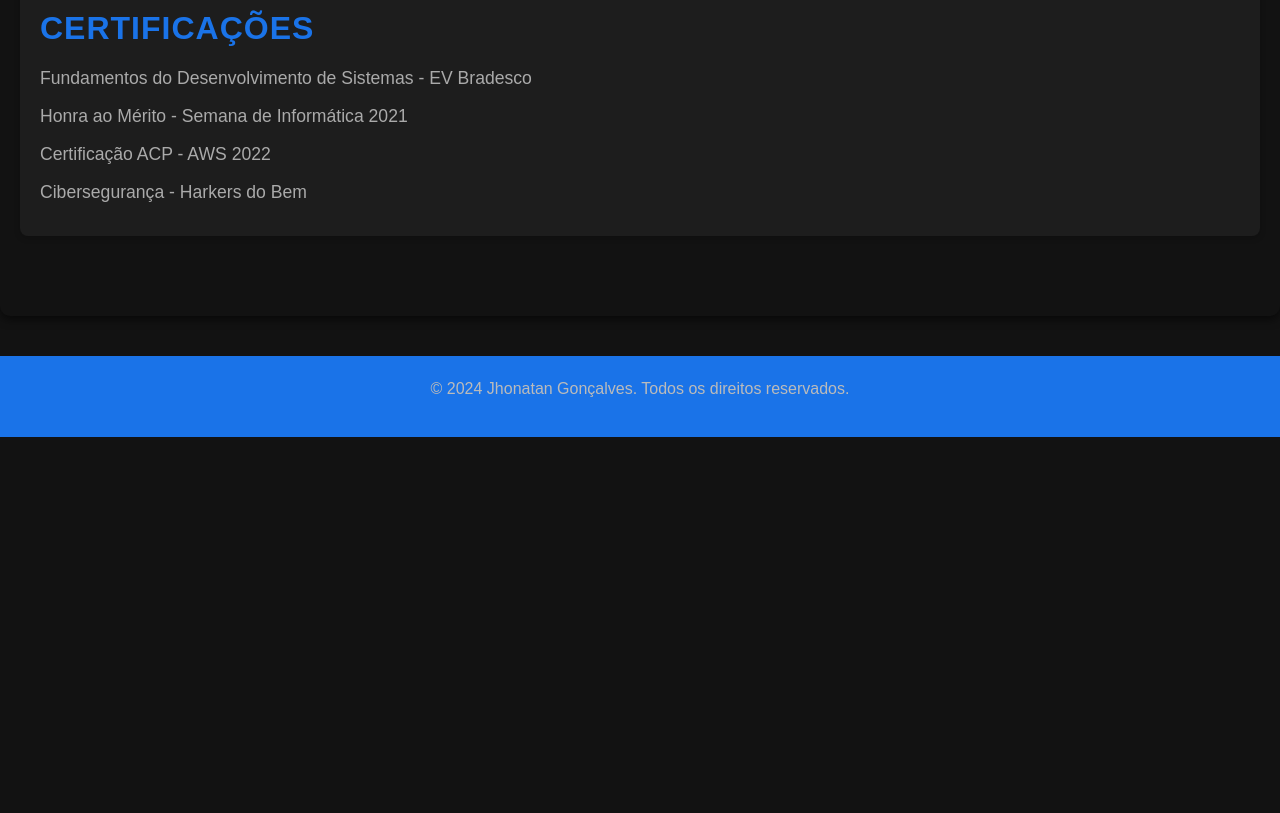
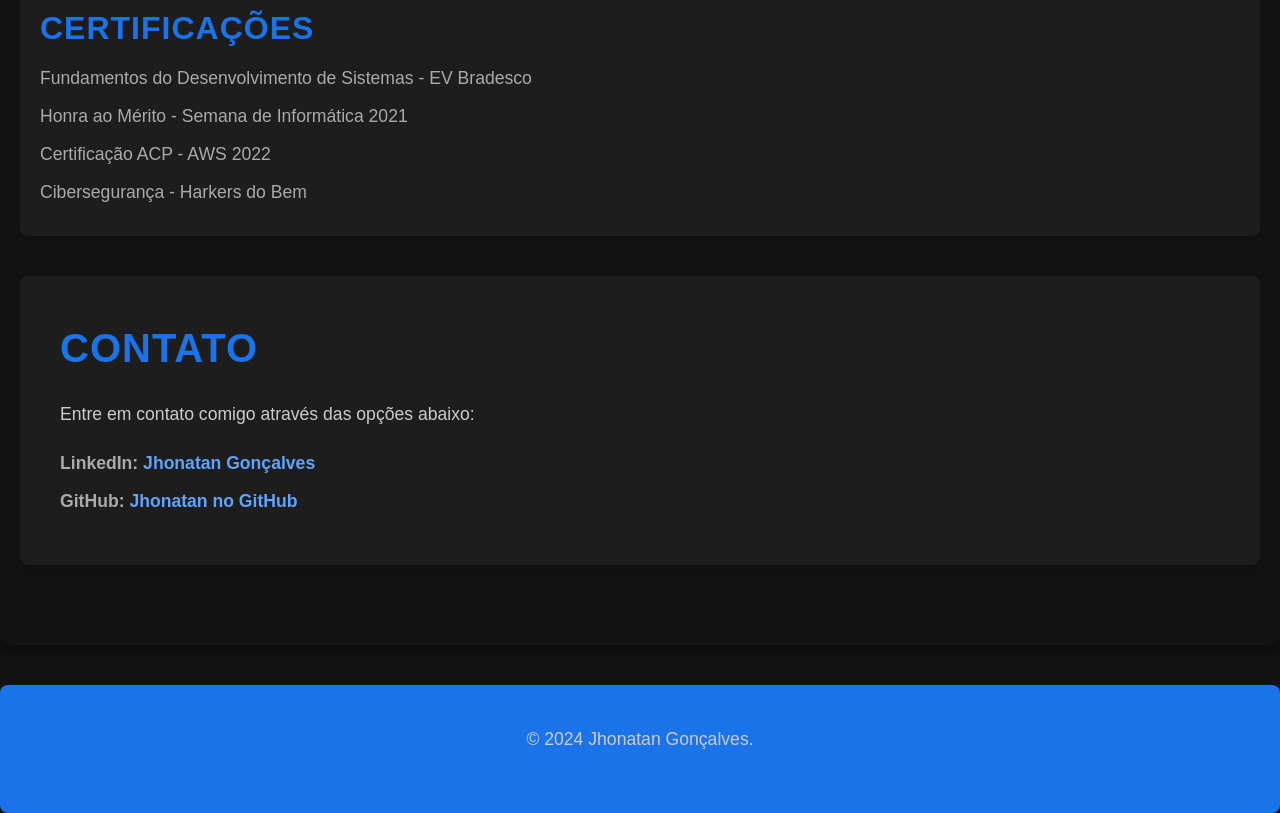
Before and after one commit to jhonatan-goncalves-pereira/portifolio-capacita-brasil, a plain HTML site: page index.html in a window 1280 px wide. Shown: the part 1754-2567 px from the top of the page. Before the commit the page ends 2191 px from the top, so only its background shows below. Drawn offline with Linux system fonts and the light colour scheme.

Commit message:
Adição campos contatos no main

```diff
--- a/css/style.css
+++ b/css/style.css
@@ -178,6 +178,54 @@ ul li {
 }
 
 
+/* Estilos para a seção de Contato */
+#contato {
+    padding: 40px;
+    border-radius: 8px;
+    box-shadow: 0 4px 8px rgba(0, 0, 0, 0.1);
+    margin-top: 40px;
+}
+
+#contato h2 {
+    font-size: 2.5rem; /* Verde escuro */
+    margin-bottom: 20px;
+    text-transform: uppercase;
+}
+
+#contato p {
+    font-size: 1.1rem;
+    color: #ccc;
+    margin-bottom: 20px;
+}
+
+#contato ul {
+    list-style-type: none;
+    padding: 0;
+}
+
+#contato ul li {
+    margin: 10px 0;
+    font-size: 1.1rem;
+}
+
+#contato ul li a {
+    color: #60a3fb;
+    text-decoration: none;
+    font-weight: bold;
+    transition: color 0.3s ease;
+}
+
+#contato ul li a:hover {
+    color: #1a73e8; /* Verde mais escuro no hover */
+    text-decoration: underline;
+}
+
+/* Estilo dos links */
+#contato ul li a:active {
+    color: #004d00; /* Verde ainda mais escuro */
+}
+
+
 /* Footer */
 footer {
     background-color: #1a73e8; /* Cor de fundo azul para o rodapé */
--- a/index.html
+++ b/index.html
@@ -86,10 +86,21 @@
                 <li>Cibersegurança - Harkers do Bem</li>
             </ul>
         </section>
+
+        <!-- Seção de Contato -->
+        <section id="contato" class="section">
+            <h2>Contato</h2>
+            <p>Entre em contato comigo através das opções abaixo:</p>
+            <ul>
+               <li><strong>LinkedIn:</strong> <a href="https://www.linkedin.com/in/jhonatan-goncalves-pereira" target="_blank">Jhonatan Gonçalves</a></li>
+                <li><strong>GitHub:</strong> <a href="https://github.com/jhonatan-goncalves-pereira" target="_blank">Jhonatan no GitHub</a></li>
+            </ul>
+        </section>
     </main>
 
+
     <footer id="contato">
-        <p>&copy; 2024 Jhonatan Gonçalves. Todos os direitos reservados.</p>
+        <p>&copy; 2024 Jhonatan Gonçalves. </p>
     </footer>
 </body>
 </html>
```
